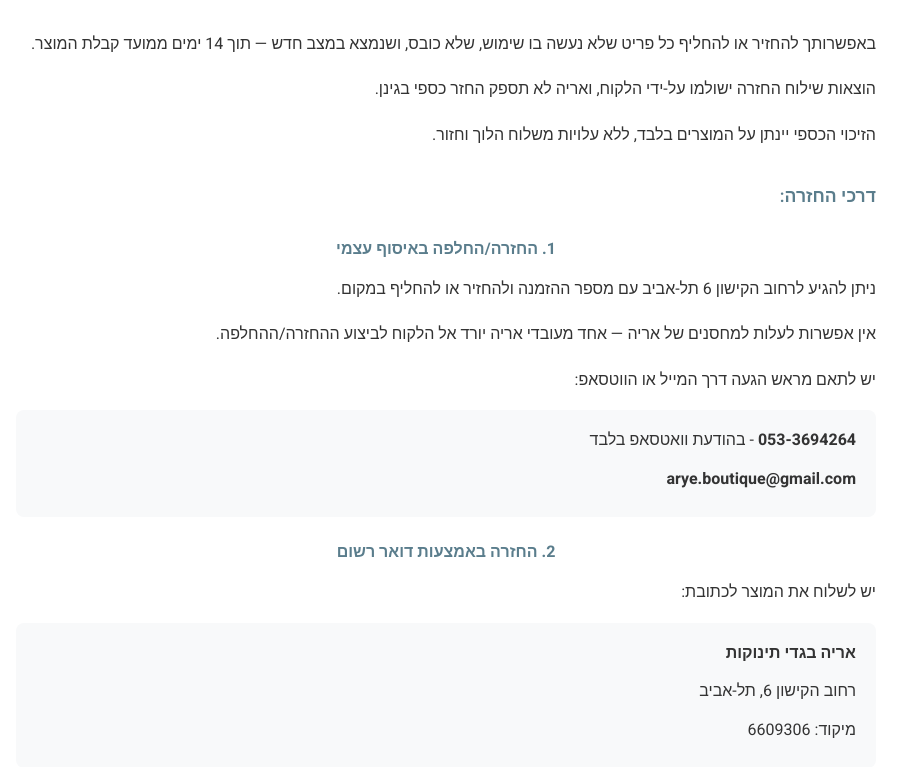
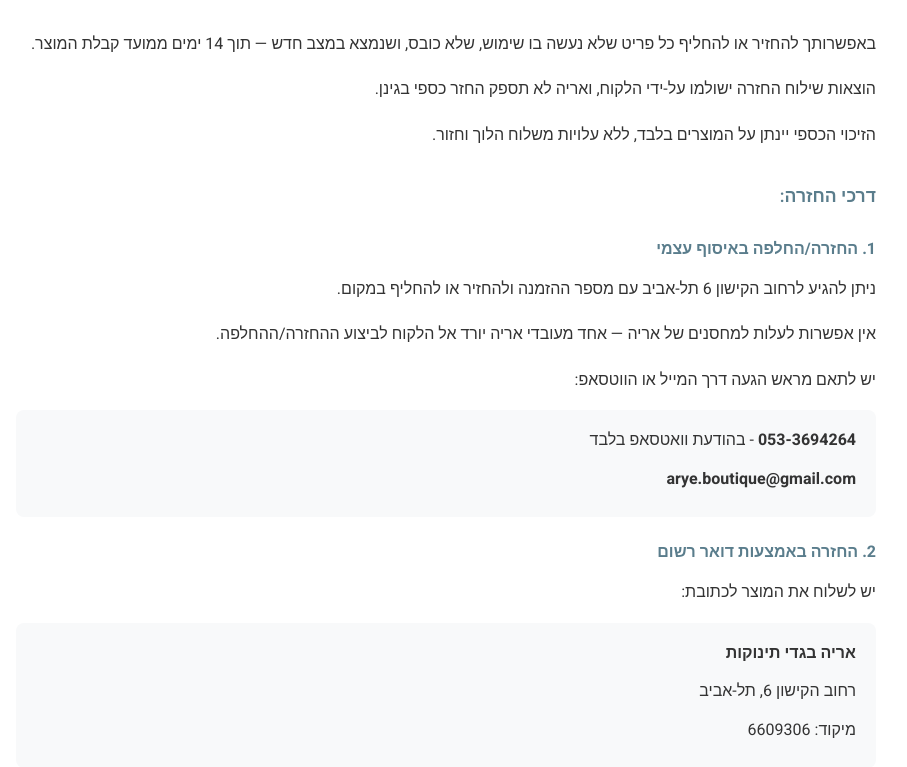
Before and after one commit to levynchi/arye-boutique, a Django app: page /shipping/ in a window 1280 px wide. Shown: the part 1652-2419 px from the top of the page, without its empty margins (194-1101 px from the left). Run offline with Django 5.2, Linux system fonts and the light colour scheme; data that the repository does not hold is empty; some web fonts are replaced.

Commit message:
Align return section headings to the right

```diff
--- a/store/templates/store/shipping.html
+++ b/store/templates/store/shipping.html
@@ -172,7 +172,7 @@
             <div class="shipping-section">
                 <h2 class="shipping-section-title">דרכי החזרה:</h2>
 
-                <h3 style="color: #5a7d8c; font-size: 1rem; margin: 20px 0 10px;">1. החזרה/החלפה באיסוף עצמי</h3>
+                <h3 style="color: #5a7d8c; font-size: 1rem; margin: 20px 0 10px; text-align: right;">1. החזרה/החלפה באיסוף עצמי</h3>
                 <p>ניתן להגיע לרחוב הקישון 6 תל-אביב עם מספר ההזמנה ולהחזיר או להחליף במקום.</p>
                 <p>אין אפשרות לעלות למחסנים של אריה — אחד מעובדי אריה יורד אל הלקוח לביצוע ההחזרה/ההחלפה.</p>
                 <p>יש לתאם מראש הגעה דרך המייל או הווטסאפ:</p>
@@ -181,7 +181,7 @@
                     <p><strong>arye.boutique@gmail.com</strong></p>
                 </div>
 
-                <h3 style="color: #5a7d8c; font-size: 1rem; margin: 20px 0 10px;">2. החזרה באמצעות דואר רשום</h3>
+                <h3 style="color: #5a7d8c; font-size: 1rem; margin: 20px 0 10px; text-align: right;">2. החזרה באמצעות דואר רשום</h3>
                 <p>יש לשלוח את המוצר לכתובת:</p>
                 <div class="contact-info">
                     <p><strong>אריה בגדי תינוקות</strong></p>
```
